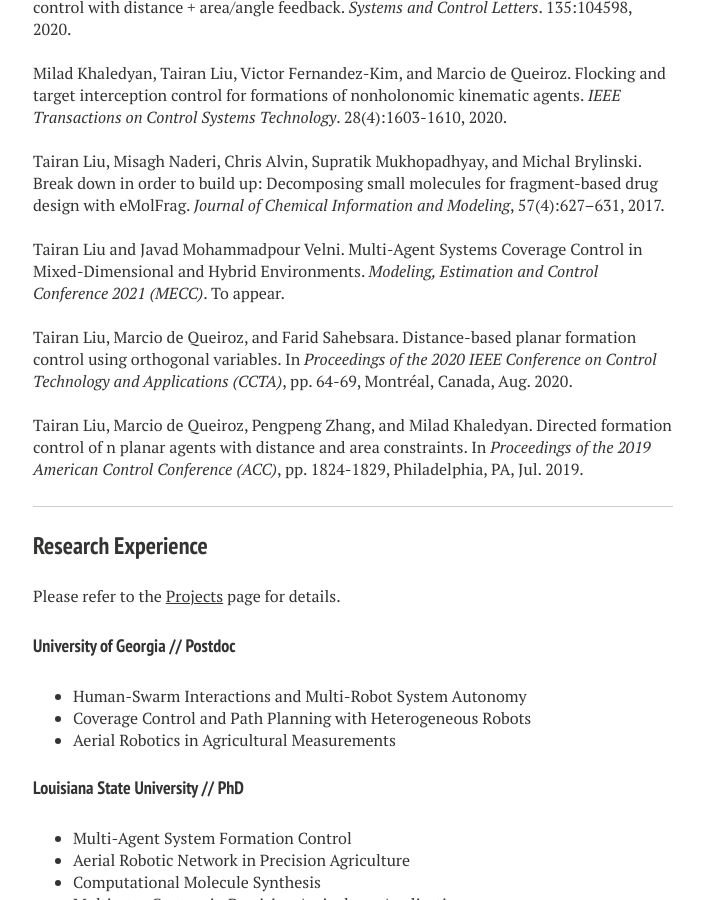
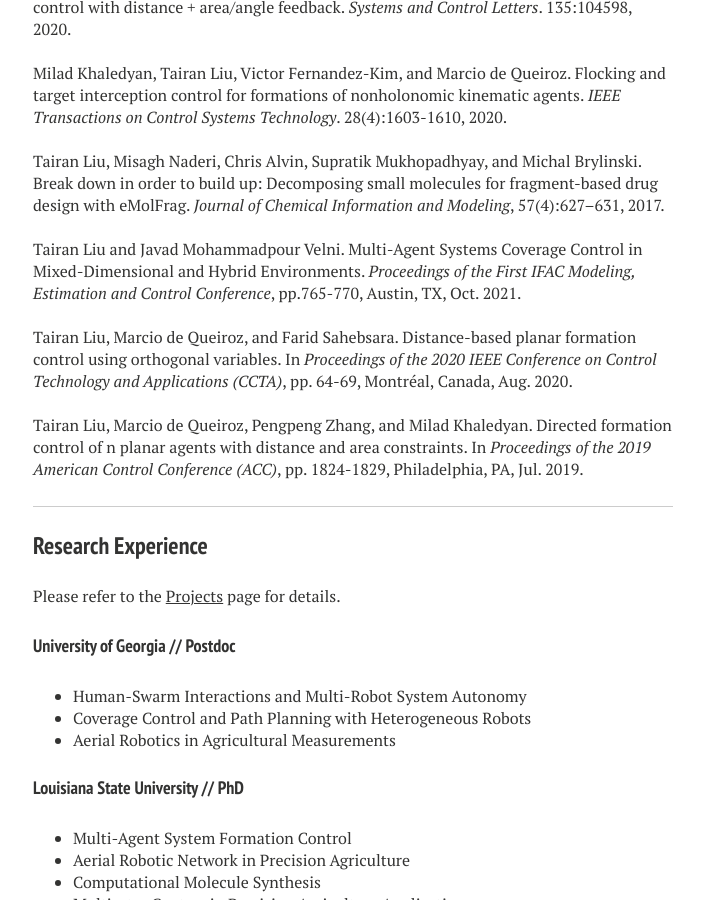
Before and after one commit to liutairan/liutairan.github.io, a Jekyll site: the page built from cv.md, in a window 1280 px wide and 900 px high, scrolled down 1748 px. Shown: the whole window, without its empty margins (287-989 px from the left). Built offline with Jekyll 4.4.1, drawn with Linux system fonts in a browser that asks for light colours; nearby versions of some CDN libraries.

Commit message:
Update MECC reference

```diff
--- a/_layouts/publications.html
+++ b/_layouts/publications.html
@@ -210,8 +210,7 @@ function toggleBibtex(articleid) {
             <td>&nbsp; &nbsp;</td>
             <td>Tairan Liu and Javad Mohammadpour Velni.
 							Multi-Agent Systems Coverage Control in Mixed-Dimensional and Hybrid Environments.
-                <cite>Modeling, Estimation and Control Conference 2021 (MECC)</cite>.
-                To appear.
+                In <cite>Proceedings of the First IFAC Modeling, Estimation and Control Conference (MECC)</cite>, pp. 765-770, Austin, TX, Oct. 2021.
             </td>
           </tr>
           <tr>
--- a/cv.md
+++ b/cv.md
@@ -81,7 +81,7 @@ Milad Khaledyan, Tairan Liu, Victor Fernandez-Kim, and Marcio de Queiroz. Flocki
 Tairan Liu, Misagh Naderi, Chris Alvin, Supratik Mukhopadhyay, and Michal Brylinski. Break down in order to build up: Decomposing small molecules for fragment-based drug design with eMolFrag. *Journal of Chemical Information and Modeling*, 57(4):627–631, 2017.
 
 <br />
-Tairan Liu and Javad Mohammadpour Velni. Multi-Agent Systems Coverage Control in Mixed-Dimensional and Hybrid Environments. *Modeling, Estimation and Control Conference 2021 (MECC)*. To appear.
+Tairan Liu and Javad Mohammadpour Velni. Multi-Agent Systems Coverage Control in Mixed-Dimensional and Hybrid Environments. *Proceedings of the First IFAC Modeling, Estimation and Control Conference*, pp.765-770, Austin, TX, Oct. 2021.
 
 <br />
 Tairan Liu, Marcio de Queiroz, and Farid Sahebsara. Distance-based planar formation control using orthogonal variables. In *Proceedings of the 2020 IEEE Conference on Control Technology and Applications (CCTA)*, pp. 64-69, Montréal, Canada, Aug. 2020.
```
